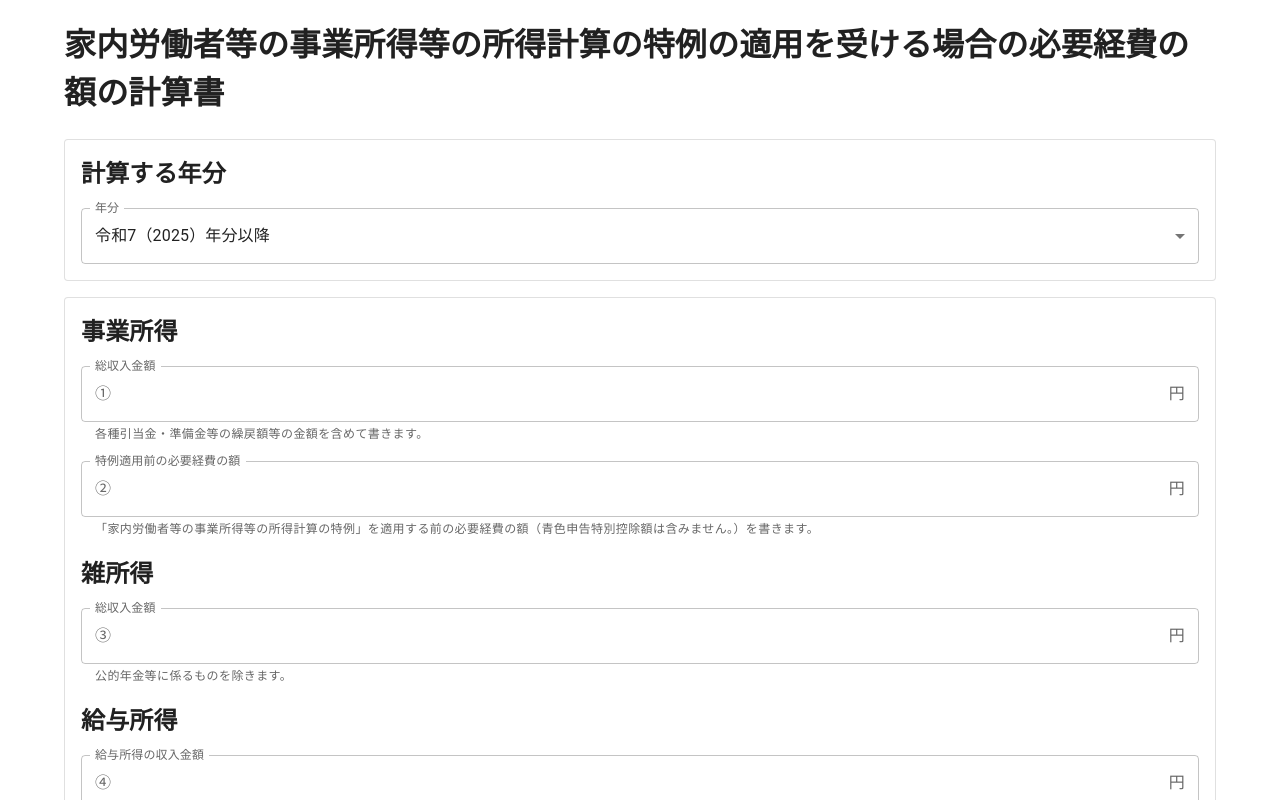
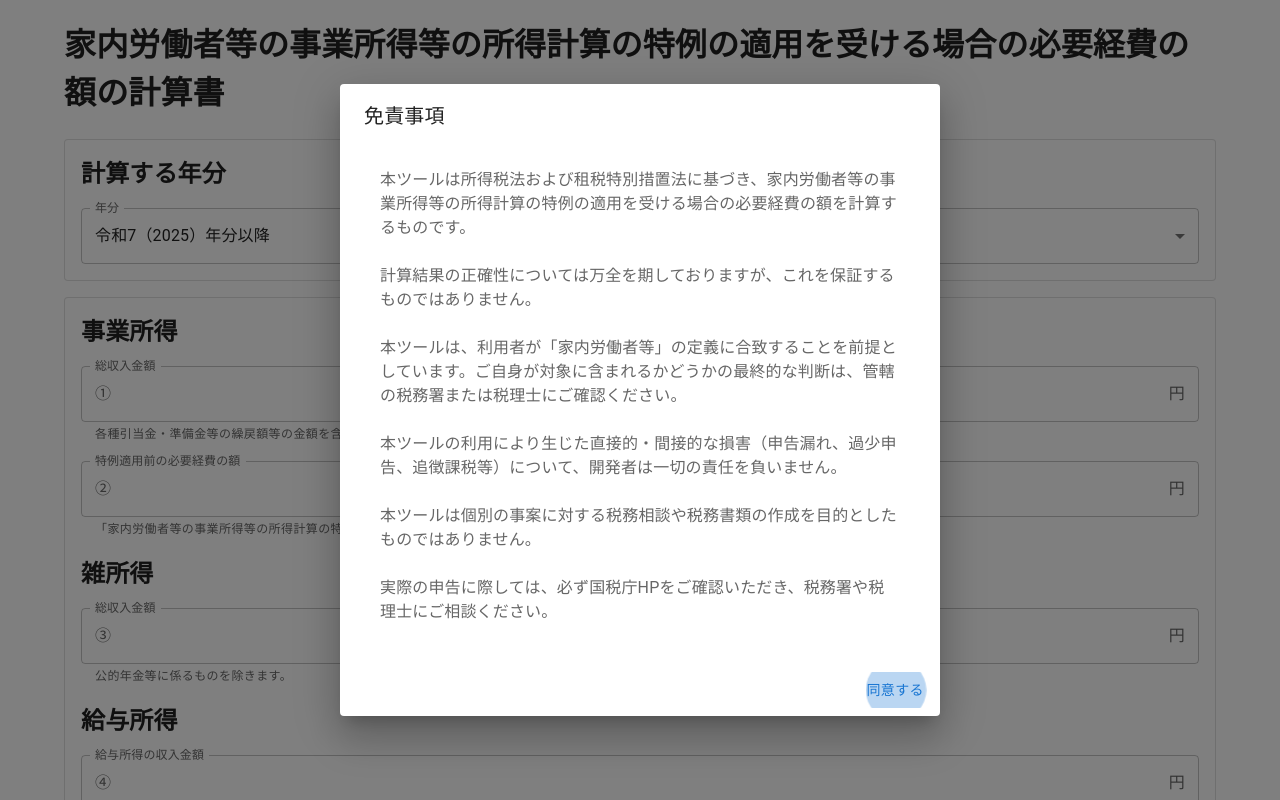
Before and after one commit to hal-shu-sato/home-workers-necessary-expenditures-calculator, a Next.js app: page / in a window 1280 px wide. Shown: the top 800 px of the page. Built offline with nearby package versions, Linux system fonts and the light colour scheme.

Commit message:
add DisclaimerDialog component to display important usage information

```diff
--- /dev/null
+++ b/src/app/disclaimerDialog.tsx
@@ -0,0 +1,62 @@
+'use client';
+
+import { useState } from 'react';
+
+import {
+  Button,
+  Dialog,
+  DialogActions,
+  DialogContent,
+  DialogContentText,
+  DialogTitle,
+  List,
+  ListItem,
+  ListItemText,
+} from '@mui/material';
+
+export default function DisclaimerDialog() {
+  const [open, setOpen] = useState(true);
+
+  const handleClose = () => {
+    setOpen(false);
+  };
+
+  return (
+    <Dialog
+      open={open}
+      aria-labelledby="disclaimer-dialog-title"
+      aria-describedby="disclaimer-dialog-description"
+    >
+      <DialogTitle id="disclaimer-dialog-title">免責事項</DialogTitle>
+      <DialogContent>
+        <DialogContentText id="disclaimer-dialog-description">
+          <List>
+            <ListItem>
+              <ListItemText primary="本ツールは所得税法および租税特別措置法に基づき、家内労働者等の事業所得等の所得計算の特例の適用を受ける場合の必要経費の額を計算するものです。" />
+            </ListItem>
+            <ListItem>
+              <ListItemText primary="計算結果の正確性については万全を期しておりますが、これを保証するものではありません。" />
+            </ListItem>
+            <ListItem>
+              <ListItemText primary="本ツールは、利用者が「家内労働者等」の定義に合致することを前提としています。ご自身が対象に含まれるかどうかの最終的な判断は、管轄の税務署または税理士にご確認ください。" />
+            </ListItem>
+            <ListItem>
+              <ListItemText primary="本ツールの利用により生じた直接的・間接的な損害（申告漏れ、過少申告、追徴課税等）について、開発者は一切の責任を負いません。" />
+            </ListItem>
+            <ListItem>
+              <ListItemText primary="本ツールは個別の事案に対する税務相談や税務書類の作成を目的としたものではありません。" />
+            </ListItem>
+            <ListItem>
+              <ListItemText primary="実際の申告に際しては、必ず国税庁HPをご確認いただき、税務署や税理士にご相談ください。" />
+            </ListItem>
+          </List>
+        </DialogContentText>
+      </DialogContent>
+      <DialogActions>
+        <Button onClick={handleClose} autoFocus>
+          同意する
+        </Button>
+      </DialogActions>
+    </Dialog>
+  );
+}
--- a/src/app/page.tsx
+++ b/src/app/page.tsx
@@ -1,5 +1,11 @@
 import Calculator from './calculator';
+import DisclaimerDialog from './disclaimerDialog';
 
 export default function Home() {
-  return <Calculator />;
+  return (
+    <>
+      <DisclaimerDialog />
+      <Calculator />
+    </>
+  );
 }
```
